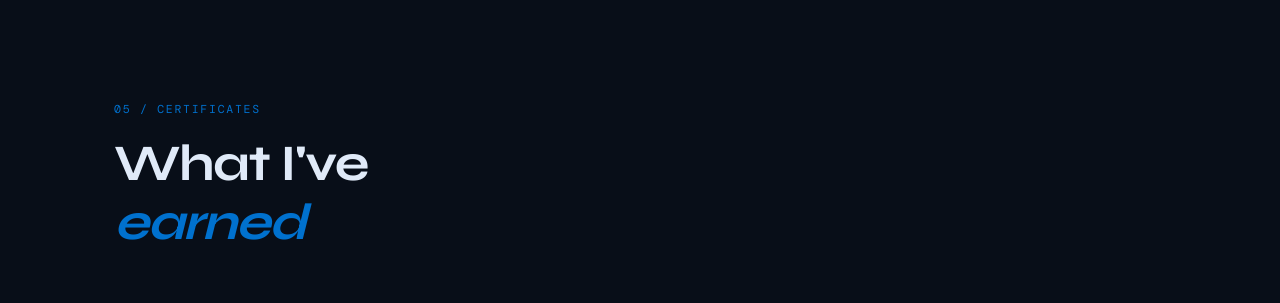
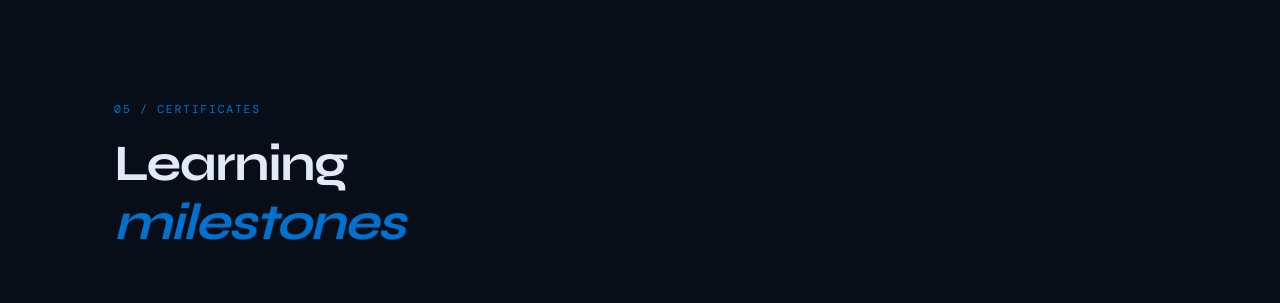
Before and after one commit to Mdeva23/portfolio-website, a plain HTML site: page wwwroot/index.html in a window 1280 px wide. Shown: the part 3140-3443 px from the top of the page. Drawn offline with nearby package versions, Linux system fonts and the light colour scheme; no server answers; a web font is replaced by a local one.

Commit message:
Changed header for certificates

```diff
--- a/wwwroot/index.html
+++ b/wwwroot/index.html
@@ -200,7 +200,7 @@
     <div class="container">
       <div class="section-header reveal">
         <span class="section-label">05 / Certificates</span>
-        <h2 class="section-title">What I've<br /><em>earned</em></h2>
+        <h2 class="section-title">Learning<br /><em>milestones</em></h2>
       </div>
       <div class="certificates-grid" id="certificatesGrid">
         <p class="loading-state">Loading certificates...</p>
```
